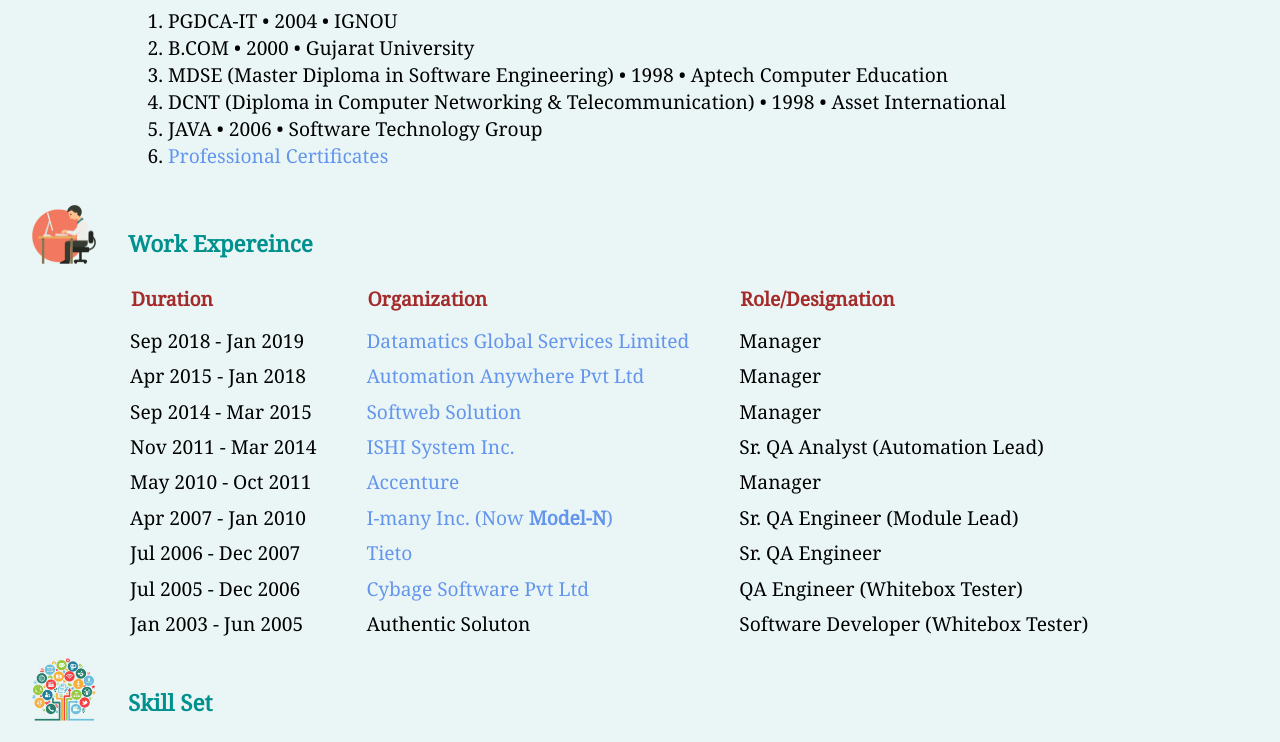
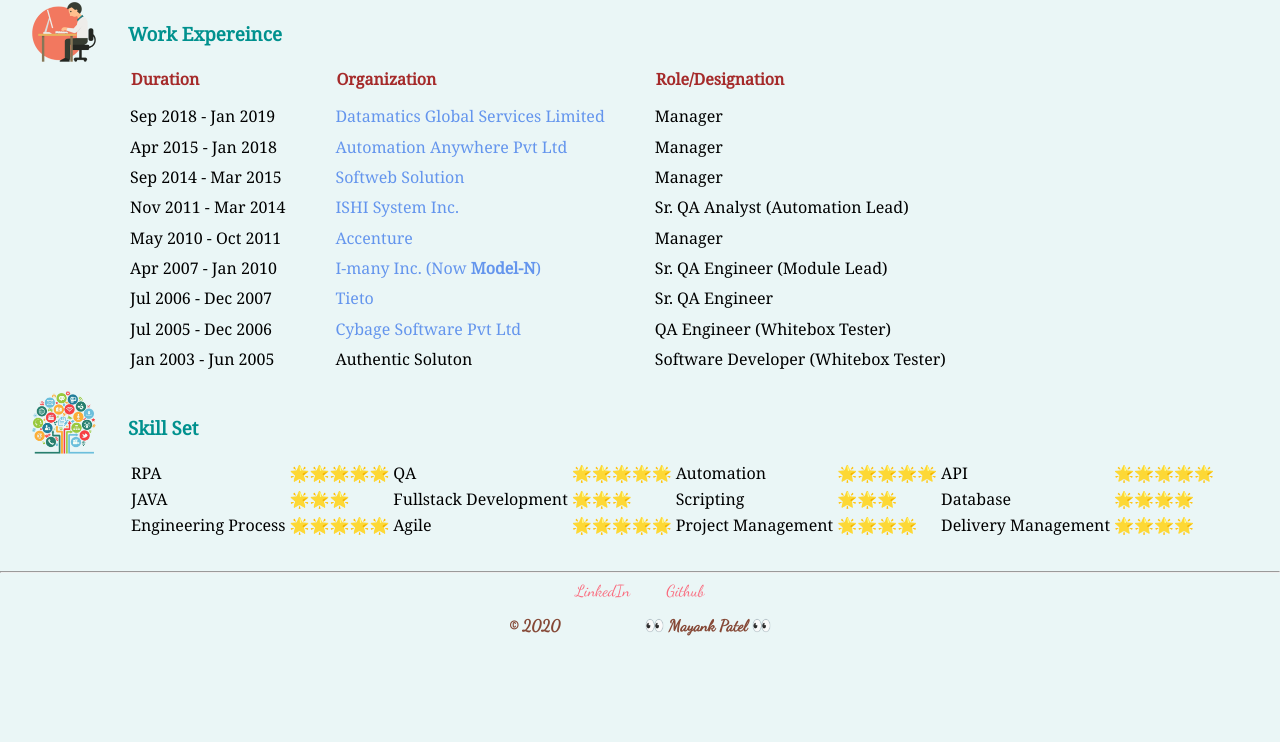
Before and after one commit to mkpatel1978/mkprofile, a plain HTML site: page index.html in a window 1280 px wide. Shown: the part 738-1480 px from the top of the page. After the commit the page ends 1389 px from the top, so only its background shows below. Drawn offline with Linux system fonts and the light colour scheme.

Commit message:
files updated
CSS, index and image updated

```diff
--- a/css/BottomContainer.css
+++ b/css/BottomContainer.css
@@ -1,6 +1,6 @@
 .Bottom-Container {
   font-family: 'Dancing Script', serif;
-  font-size: 120%;
+
   text-align: center;
   margin-top: 2rem;
 }
--- a/css/MiddleContainer.css
+++ b/css/MiddleContainer.css
@@ -1,6 +1,61 @@
+@media (min-width: 768px) {
+  /* This part is only read by viewports wider than 1200 pixels */
+
+
+  .TableHead {
+    color: brown;
+    padding-bottom: 10px;
+    font-size: 2.9rem;
+  }
+
+    .TableStyle {
+      text-align: left;
+      padding: 0.2rem 3rem 0.2rem 0;
+      font-size: 2.9rem;
+    }
+
+}
+
+@media (min-width: 992px) {
+  /* This part is only read by viewports wider than 1200 pixels */
+
+
+  .TableHead {
+    color: brown;
+    padding-bottom: 10px;
+    font-size: 1rem;
+  }
+
+
+  .TableStyle {
+    text-align: left;
+    padding: 0.2rem 3rem 0.2rem 0;
+    font-size: 1rem;
+  }
+}
+
+@media (min-width: 1200px) {
+  /* This part is only read by viewports wider than 1200 pixels */
+
+
+  .TableHead {
+    color: brown;
+    padding-bottom: 10px;
+    font-size: 1rem;
+  }
+
+
+  .TableStyle {
+    text-align: left;
+    padding: 0.2rem 3rem 0.2rem 0;
+    font-size: 1rem;
+  }
+}
+
+
+
 .Middle-Container {
   font-family: 'Noto Serif', serif;
-  font-size: 120%;
   margin-left: 4rem;
   margin-top: 1rem;
 }
@@ -9,9 +64,7 @@
   text-align: left;
   padding: 0.2rem 3rem 0.2rem 0;
 }
-.TableFont{
-  font-size: 120%;
-}
+
 .TableHead {
   color: brown;
   padding-bottom: 10px;
--- a/css/TopContainer.css
+++ b/css/TopContainer.css
@@ -1,13 +1,17 @@
 /* Style of the different tags*/
 body {
-  /*  background-image: url("../images/Mayank.png");*/
+  /* background-image: url("../images/Background.jpg");*/
+
   background-color: #EAF6F6;
   margin: 0px;
+
+/*  background-repeat: no-repeat;
+  background-size: cover;*/
 }
 
 .Top-Container {
   font-family: 'Dancing Script', cursive;
-  font-size: 120%;
+  font-size: 1rem;
 }
 
 .Profile {
@@ -26,16 +30,15 @@ body {
 
 #Top-h1 {
   color: cornflowerblue;
-  font-size: 130%;
   width: 40rem;
   position: absolute;
   margin: -3rem auto 0 9rem;
 }
 
 .Top-content{
-  font-size: 1rem;
   width: 78rem;
 }
+
 
 #Top-link:link, #Top-link:visited {
   color: forestgreen;
--- a/index.html
+++ b/index.html
@@ -18,7 +18,7 @@
   <div class="Top-Container">
     <img id="Top-Img" src="Images/Mayank.png" alt="Mayank Picture" width="200">
     <div class="Profile">
-      <h1 id="Top-h1">Mayank Patel - Software Engineer Consultant :<a id="Top-link" href="https://www.linkedin.com/in/mayankpatelprofile/" target="_blank"> Linked-In</a></h1>
+      <h1 id="Top-h1">Mayank Patel - Software Engineer Consultant </h1>
 
       <p class="Top-content"><strong> 🏆 B.COM, MDSE, DCNT, PGDCA-IT, ADSE-IT</strong></p>
       <p class="Top-content"> 15 years of I.T. industry experience (Project Management, Leadership, Development, QA/Testing, Automation Framework, DevOps, Cloud, RPA, and Eng. Practices/Process)</p>
@@ -70,6 +70,7 @@
       <!-- Experience  Section -->
 
       <h3 class="middle-header">Work Expereince</h3>
+
       <table>
         <thead class="TableStyle">
           <tr>
@@ -134,8 +135,8 @@
       <!-- Skill Section -->
 
       <h3 class="middle-header">Skill Set </h3>
-      <table class="TableStyle">
-        <tr>
+      <table>
+        <tr class="TableStyle">
           <td>RPA</td>
           <td>🌟🌟🌟🌟🌟</td>
           <td>QA</td>
@@ -145,7 +146,7 @@
           <td>API</td>
           <td>🌟🌟🌟🌟🌟</td>
         </tr>
-        <tr>
+        <tr class="TableStyle">
           <td>JAVA</td>
           <td>🌟🌟🌟</td>
           <td>Fullstack Development</td>
@@ -155,7 +156,7 @@
           <td>Database</td>
           <td>🌟🌟🌟🌟</td>
         </tr>
-        <tr>
+        <tr class="TableStyle">
           <td>Engineering Process</td>
           <td>🌟🌟🌟🌟🌟</td>
           <td>Agile </td>
```
Also changed, not shown: Images/Background.jpg (added), Images/Education1.jpg (added).
